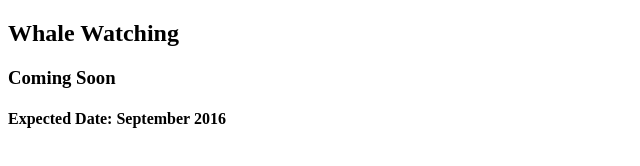
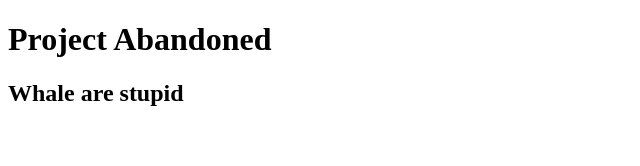
Before and after one commit to twillzy/turbulent-octo-lamp, a plain HTML site: page index.html in a window 1280 px wide. Shown: the whole page, without its empty margins (0-640 px from the left). Drawn offline with Linux system fonts and the light colour scheme.

Commit message:
whales are stupid

```diff
--- a/index.html
+++ b/index.html
@@ -7,9 +7,8 @@
 </head>
 <body>
 
-<h2>Whale Watching</h2>
-<h3>Coming Soon</h3>
-<h4>Expected Date: September 2016</h4>
+<h1>Project Abandoned</h1>
+<h2>Whale are stupid</h2>
 
 </body>
 </html>
```
